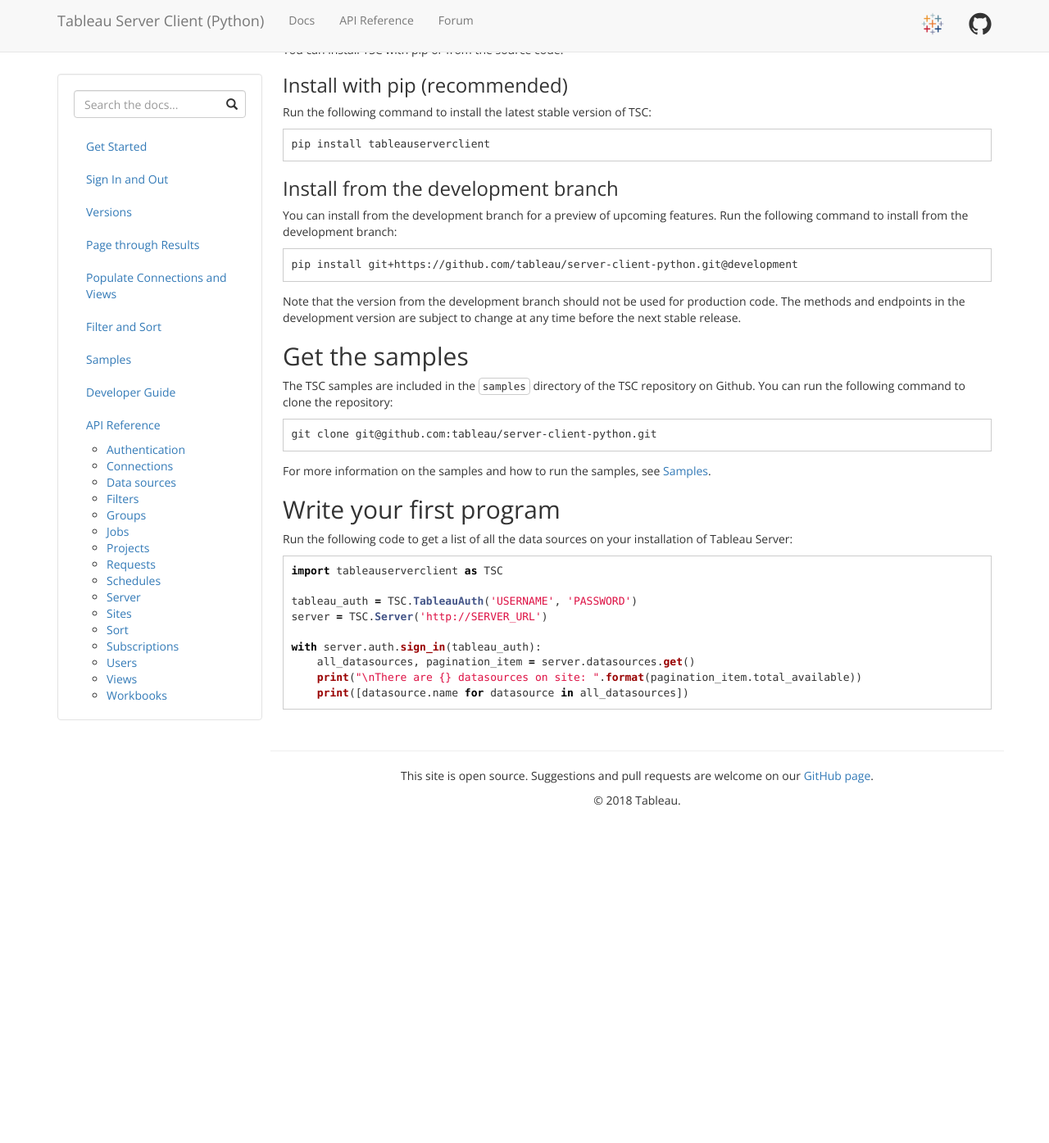
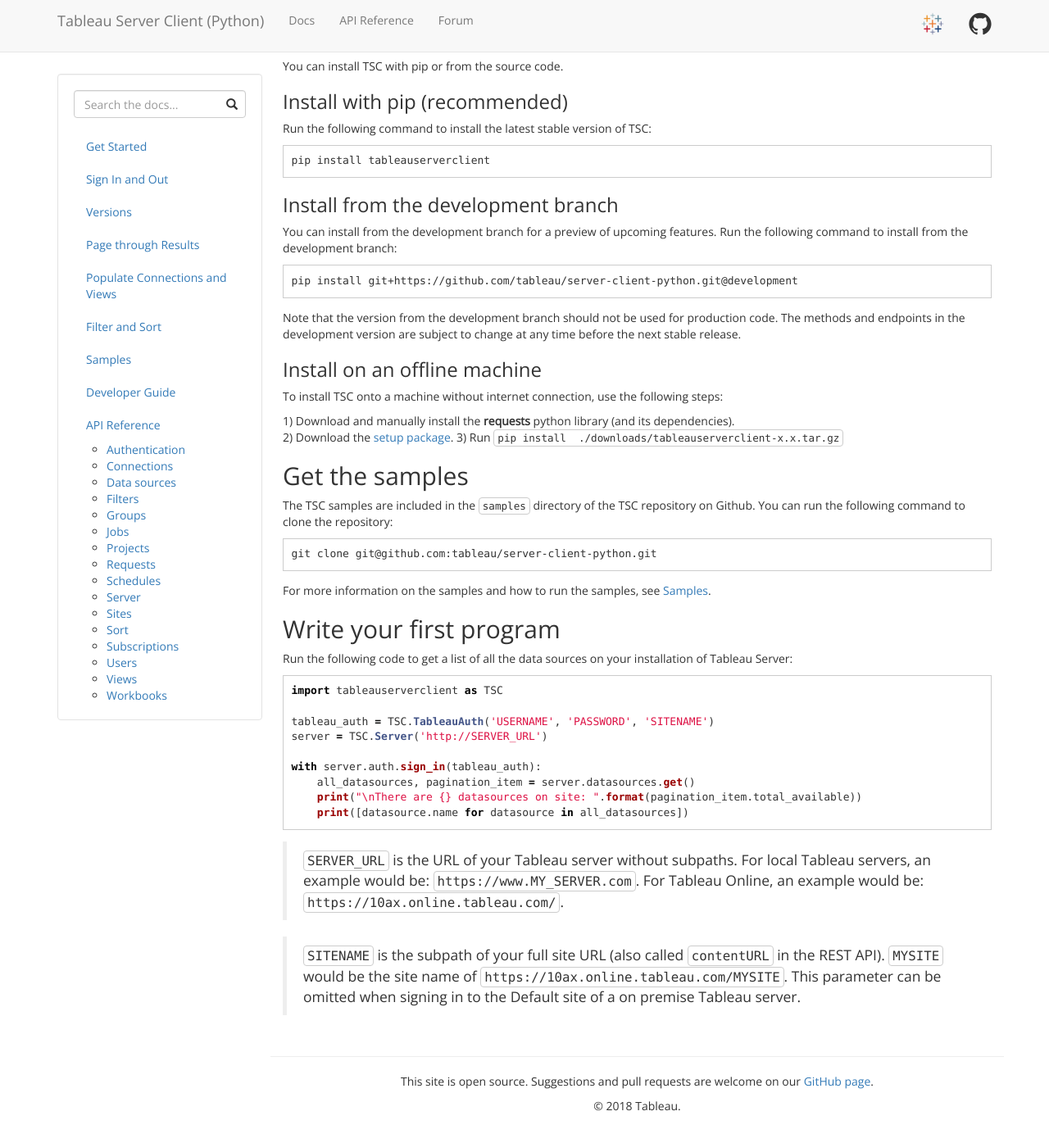
Before and after one commit to tableau/server-client-python, a Jekyll site: the page built from docs/index.md, in a window 1280 px wide and 1400 px high, scrolled down 613 px. Shown: the top 1395 px of the window at 82% size. Built offline with Jekyll 4.4.1, drawn with Linux system fonts in a browser that asks for light colours; before the commit the page ends 1640 px from its top, so only the background shows below that; some of the changed text lies outside the part shown.

Commit message:
Update index.md (#481)
* Update index.md

Added *Install on an offline machine* in response to #365

Also added `SITENAME`  and descriptive text to sign in of get started example per #355

* Update index.md (#482)

Removed test dependencies in anticipation of @t8y8 's package with those dependencies unwired.

````diff
--- a/docs/index.md
+++ b/docs/index.md
@@ -48,6 +48,14 @@
 Note that the version from the development branch should not be used for production code. The methods and endpoints in the
 development version are subject to change at any time before the next stable release.
 
+### Install on an offline machine
+
+To install TSC onto a machine without internet connection, use the following steps:
+
+1) Download and manually install the **requests** python library (and its dependencies).
+2) Download the [setup package](https://pypi.org/project/tableauserverclient/#files){:target="_blank"}.
+3) Run `pip install  ./downloads/tableauserverclient-x.x.tar.gz`
+
 ## Get the samples
 
 The TSC samples are included in the `samples` directory of the TSC repository on Github. You can run the following command to clone the
@@ -66,7 +74,7 @@
 ```py
 import tableauserverclient as TSC
 
-tableau_auth = TSC.TableauAuth('USERNAME', 'PASSWORD')
+tableau_auth = TSC.TableauAuth('USERNAME', 'PASSWORD', 'SITENAME')
 server = TSC.Server('http://SERVER_URL')
 
 with server.auth.sign_in(tableau_auth):
@@ -74,3 +82,7 @@
     print("\nThere are {} datasources on site: ".format(pagination_item.total_available))
     print([datasource.name for datasource in all_datasources])
 ```
+
+> `SERVER_URL` is the URL of your Tableau server without subpaths. For local Tableau servers, an example would be: `https://www.MY_SERVER.com`. For Tableau Online, an example would be: `https://10ax.online.tableau.com/`.
+
+>`SITENAME` is the subpath of your full site URL (also called `contentURL` in the REST API). `MYSITE` would be the site name of `https://10ax.online.tableau.com/MYSITE`. This parameter can be omitted when signing in to the Default site of a on premise Tableau server.
````
